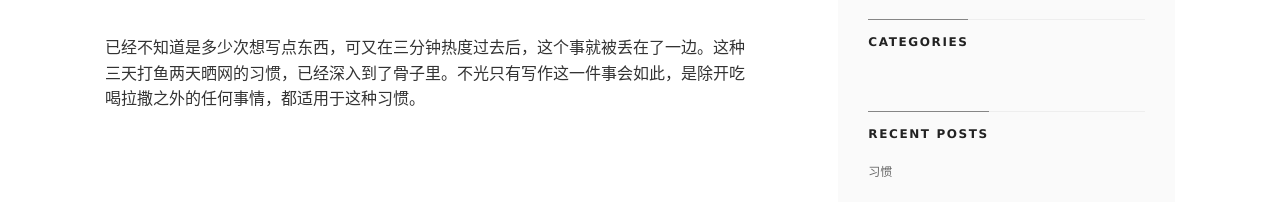
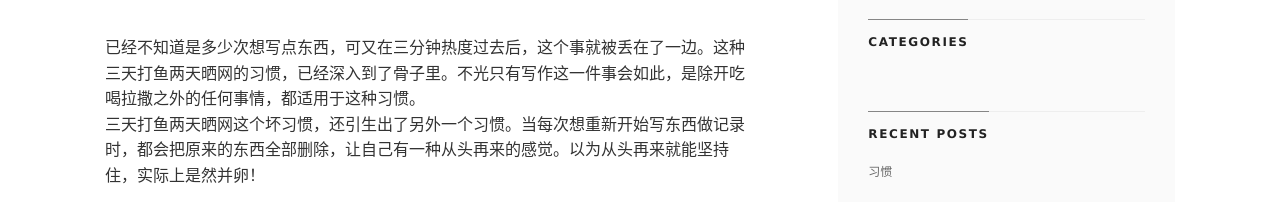
Before and after one commit to xc666/xc666.github.io, a plain HTML site: page 15059264500911.html in a window 1280 px wide. Shown: the part 225-427 px from the top of the page. Drawn offline with Linux system fonts and the light colour scheme.

Commit message:
2017-09-21 01:35:10

```diff
--- a/15059264500911.html
+++ b/15059264500911.html
@@ -115,7 +115,8 @@
       </div><!-- article -->
 
       <div class="article-content">
-      <p>已经不知道是多少次想写点东西，可又在三分钟热度过去后，这个事就被丢在了一边。这种三天打鱼两天晒网的习惯，已经深入到了骨子里。不光只有写作这一件事会如此，是除开吃喝拉撒之外的任何事情，都适用于这种习惯。</p>
+      <p>已经不知道是多少次想写点东西，可又在三分钟热度过去后，这个事就被丢在了一边。这种三天打鱼两天晒网的习惯，已经深入到了骨子里。不光只有写作这一件事会如此，是除开吃喝拉撒之外的任何事情，都适用于这种习惯。<br/>
+三天打鱼两天晒网这个坏习惯，还引生出了另外一个习惯。当每次想重新开始写东西做记录时，都会把原来的东西全部删除，让自己有一种从头再来的感觉。以为从头再来就能坚持住，实际上是然并卵！</p>
 
 
 
```
Also changed, not shown: all.html (+2 -1 lines), index.html (+2 -1 lines).
